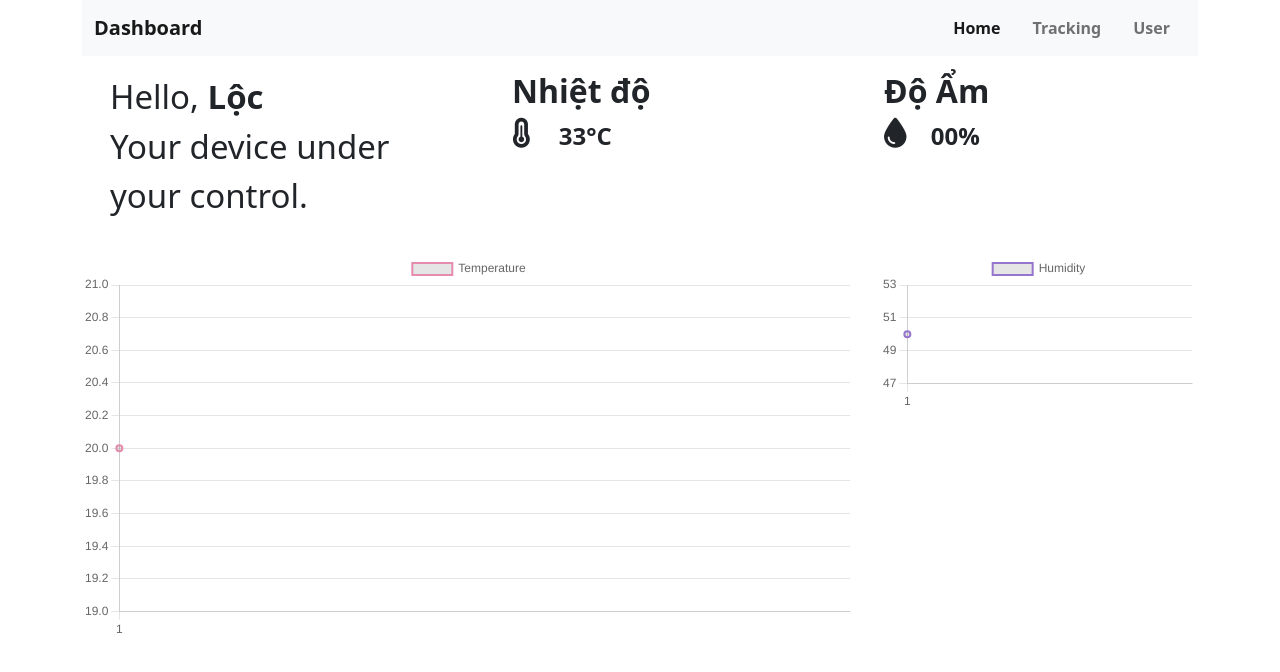
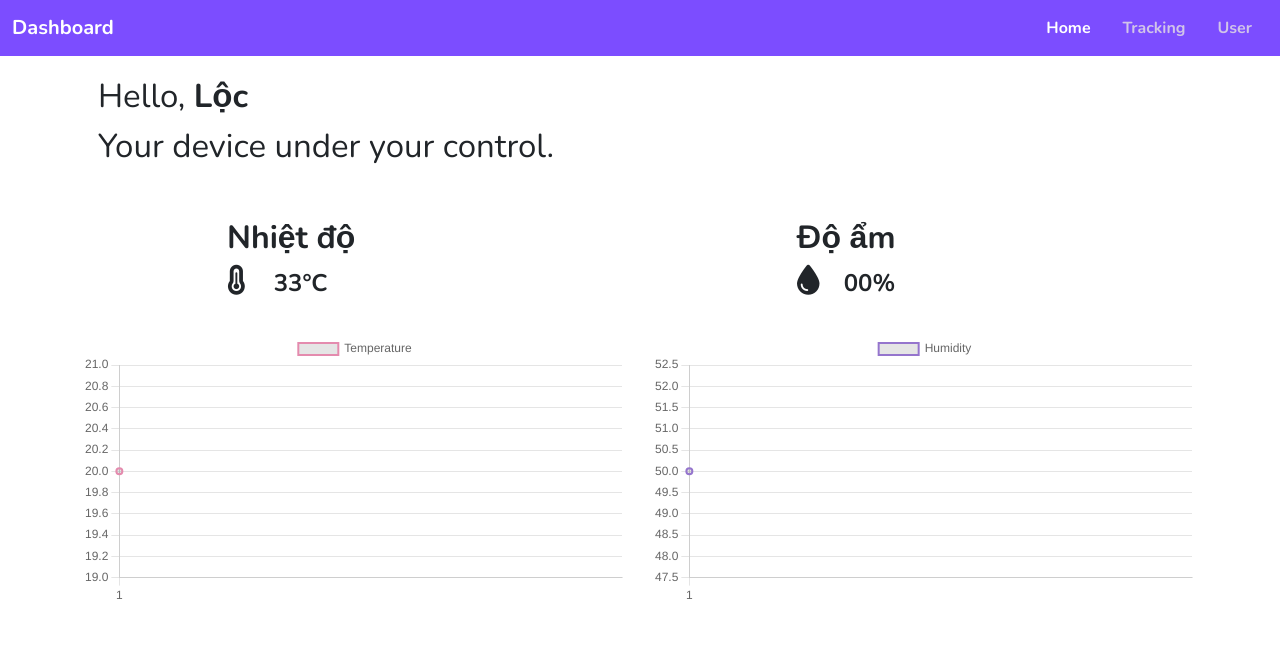
Before and after one commit to Kaze2508/MiniProject, a Flask app: page / in a window 1280 px wide. Shown: the top 672 px of the page. Run offline with Flask 2, Linux system fonts and the light colour scheme; some libraries are stand-ins or nearby versions.

Commit message:
Update index.tml

```diff
--- a/app/static/css/style.css
+++ b/app/static/css/style.css
@@ -1,3 +1,24 @@
+body {
+    font-family: 'Nunito', sans-serif!important;
+    margin:0;
+    padding:0;
+}
+
+#menu ul li a {
+    color: #d1c4e9;
+}
+
+#menu ul li a:hover,
+#menu nav a.navbar-brand {
+    color: white;
+}
+#menu ul li a.active {
+    color: white;
+}
+.font-weight-bold {
+    font-weight: bold;
+}
+
 .font-weight-bold {
     font-weight: bold;
 }
@@ -11,3 +32,7 @@
 .data-content {
     font-size: 24px;
 }
+
+#menu  > .navbar.navbar-expand-lg.navbar-dark.bg-dark {
+    background-color: #7c4dff!important;
+}
--- a/app/templates/index.html
+++ b/app/templates/index.html
@@ -4,6 +4,11 @@
   <meta charset="UTF-8">
   <meta name="viewport" content="width=device-width, initial-scale=1.0">
   <title>Dashboard</title>
+
+  <!-- google font -->
+  <link rel="preconnect" href="https://fonts.googleapis.com">
+  <link rel="preconnect" href="https://fonts.gstatic.com" crossorigin>
+  <link href="https://fonts.googleapis.com/css2?family=Nunito:wght@200;700&display=swap" rel="stylesheet">
 
   <script src="https://kit.fontawesome.com/b695317bbe.js" crossorigin="anonymous"></script>
 
@@ -14,12 +19,10 @@
   <link href="https://cdn.jsdelivr.net/npm/bootstrap@5.0.2/dist/css/bootstrap.min.css" rel="stylesheet" integrity="sha384-EVSTQN3/azprG1Anm3QDgpJLIm9Nao0Yz1ztcQTwFspd3yD65VohhpuuCOmLASjC" crossorigin="anonymous">
 </head>
 <body>
-  <div class="container">
-    <!-- menu -->
   <div id="menu">
-      <nav class="navbar navbar-expand-lg navbar-light bg-light">
+    <nav class="navbar navbar-expand-lg navbar-dark bg-dark">
         <div class="container-fluid">
-            <a class="navbar-brand font-weight-bold" href="#">Dashboard</a>
+          <a class="navbar-brand font-weight-bold " href="#">Dashboard</a>
           <button class="navbar-toggler" type="button" data-bs-toggle="collapse" data-bs-target="#navbarNav" aria-controls="navbarNav" aria-expanded="false" aria-label="Toggle navigation">
             <span class="navbar-toggler-icon"></span>
           </button>
@@ -39,10 +42,10 @@
         </div>
       </nav>
   </div>
-  <!-- end menu -->
+  <div class="container-fluid">
     <div class="container wrap-content">
       <div class="row">
-        <div class="col greeting-card">
+        <div class="greeting-card col-md-12">
           <div class="card border-0">
             <div class="card-body">
               <p class="font-weight-light" style="margin-bottom:0;">Hello, <b class="font-weight-bold">Lộc</b></p>
@@ -51,7 +54,9 @@
           </div>
 
         </div>
-        <div class="col temperature-card">
+        <div class="col container card-nav">
+          <div class="row">
+            <div class="temperature-card col-6">
               <div class="card border-0 mx-auto card-component" style="width: 18rem;">
                 <div class="card-body">
                   <h2 class="card-title font-weight-bold">Nhiệt độ</h2>
@@ -62,10 +67,10 @@
                 </div>
               </div>
             </div>
-        <div class="col humidity-card">
+            <div class="humidity-card col-6">
               <div class="card border-0 mx-auto card-component" style="width: 18rem;">
                 <div class="card-body">
-              <h2 class="card-title font-weight-bold">Độ Ẩm</h2>
+                  <h2 class="card-title font-weight-bold">Độ ẩm</h2>
                   <div class="display-data-wrap row">
                     <div class="col-2 icon-wrap"><i class="fa-solid fa-droplet icon-data"></i></div>
                     <div class="col data-wrap"><p class="data-content font-weight-bold"><span id="hum">00</span>%</p></div>
@@ -76,11 +81,18 @@
           </div>
         </div>
       </div>
-
+    </div>
     <div class="container wrap-chart">
       <div class="row">
-      <div class="chartSession col" style="width:70%;">
+        <div class="chartSession col" >
           <canvas id="chart"></canvas>
+        </div>
+        <div class="chartSession col" >
+          <canvas id="chart-humidity"></canvas>
+        </div>
+      </div>
+    </div>
+  </div>
   <script>
     var ctx = document.getElementById('chart').getContext('2d');
 
@@ -140,9 +152,6 @@
       chart.update();
     });
   </script>
-      </div>
-      <div class="chartSession col">
-        <canvas id="chart-humidity"></canvas>
   <script>
     var ctx = document.getElementById('chart-humidity').getContext('2d');
 
@@ -201,9 +210,6 @@
       chartHumidity.update();
     });
   </script>
-      </div>
-    </div>
-  </div>
 
 
 
```
Lines whose indentation alone changed are shown as unchanged.
